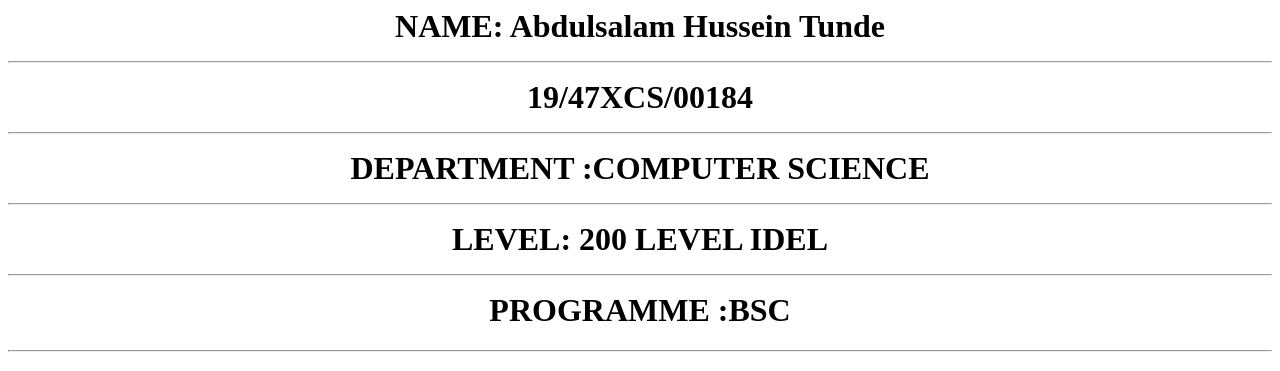
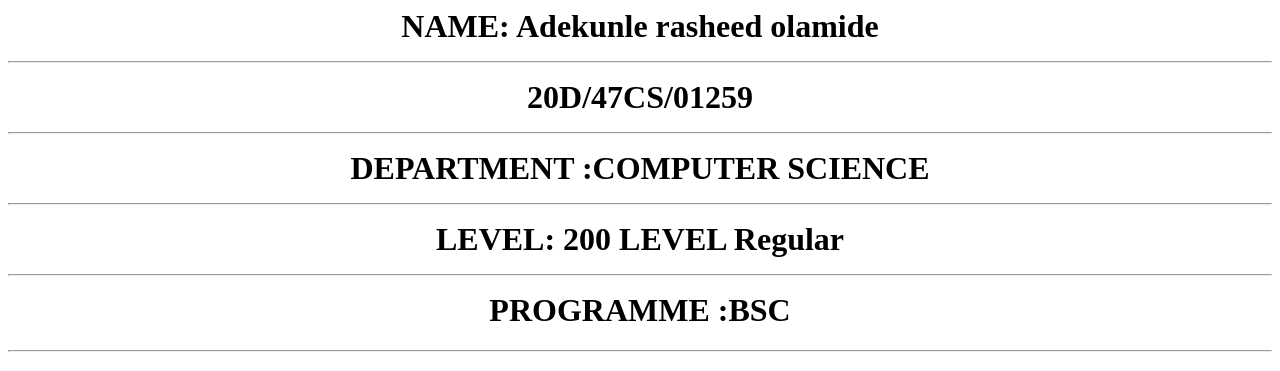
Before and after one commit to Rasheed17/Olamide, a plain HTML site: page index.html in a window 1280 px wide. Shown: the top 371 px of the page. Drawn offline with Linux system fonts and the light colour scheme.

Commit message:
Update and rename INDEX.html to index.html

```diff
--- a/INDEX.html
+++ b/index.html
@@ -6,7 +6,7 @@
 <body link=>
     <center>
 
-        <H1>NAME: Abdulsalam Hussein Tunde <br><hr>  19/47XCS/00184 <br><hr>  DEPARTMENT :COMPUTER SCIENCE <BR><hr> LEVEL: 200 LEVEL IDEL<BR><hr> PROGRAMME :BSC</H1><hr>
+        <H1>NAME: Adekunle rasheed olamide <br><hr>  20D/47CS/01259 <br><hr>  DEPARTMENT :COMPUTER SCIENCE <BR><hr> LEVEL: 200 LEVEL Regular<BR><hr> PROGRAMME :BSC</H1><hr>
 </center>
 <center>
        <b><h1>WEB DESIGN</h1></b>
```
